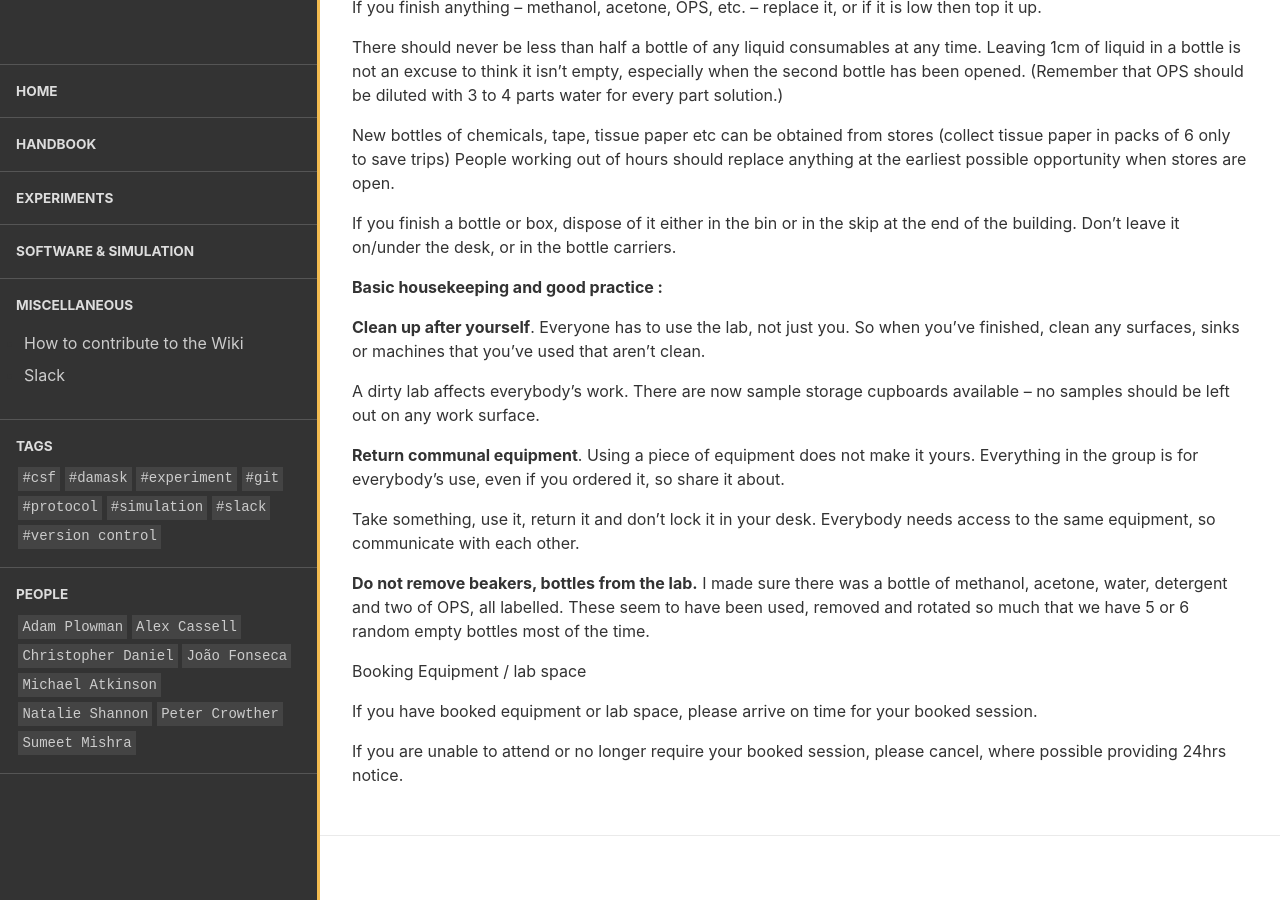
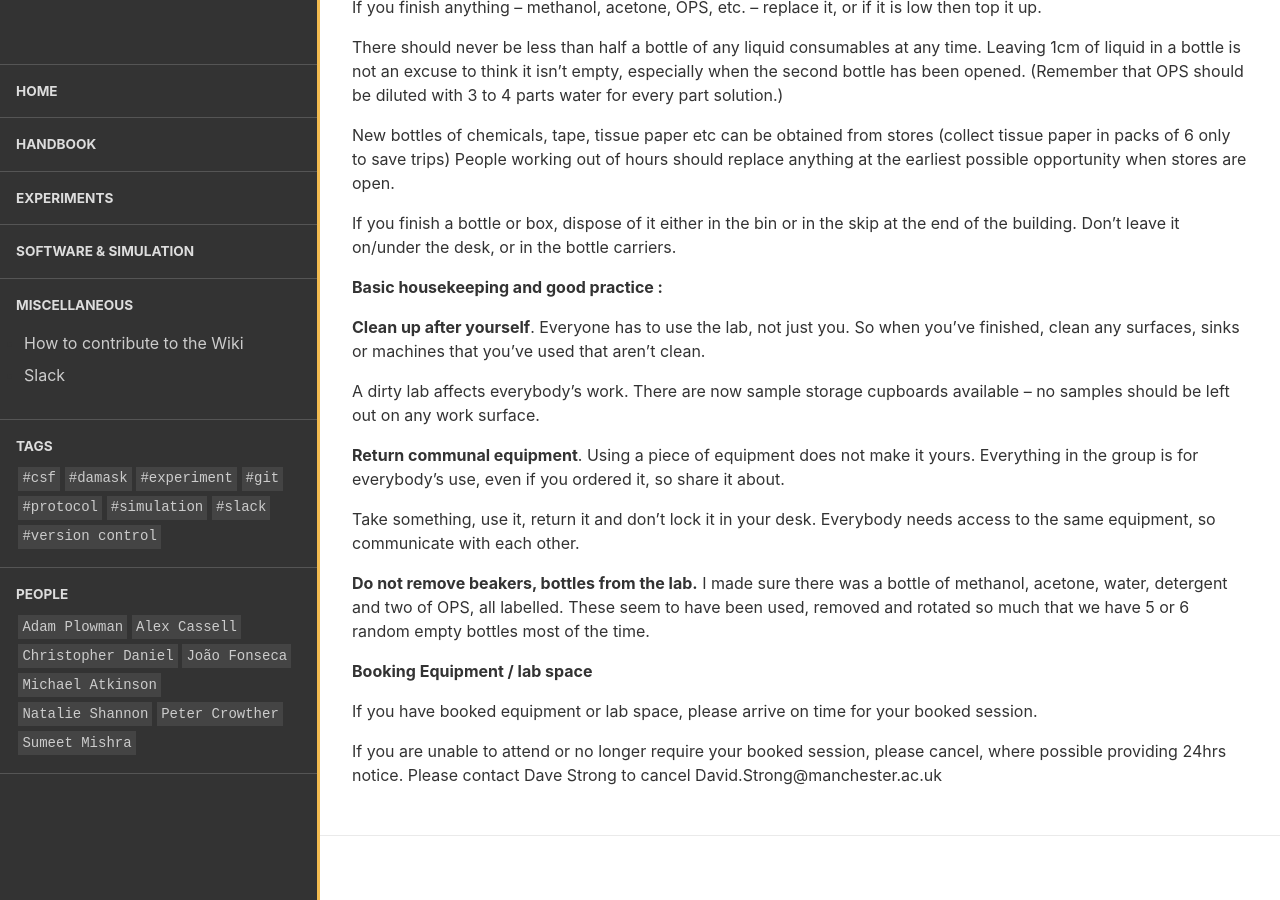
Before and after one commit to LightForm-group/wiki, a Jekyll site: the page built from collections/_handbook/labsequip.md, in a window 1280 px wide and 900 px high, scrolled down 1122 px. Built offline with Jekyll 4.4.1, drawn with Linux system fonts in a browser that asks for light colours.

Commit message:
Update labsequip.md

```diff
--- a/collections/_handbook/labsequip.md
+++ b/collections/_handbook/labsequip.md
@@ -63,8 +63,9 @@ contact Dave Strong via:
 
   **Do not remove beakers, bottles from the lab.** I made sure there was a bottle of methanol, acetone, water, detergent and two of OPS, all labelled. These seem to have been used, removed and rotated so much that we have 5 or 6 random empty bottles most of the time.
 
-  Booking Equipment / lab space
+  **Booking Equipment / lab space**
 
   If you have booked equipment or lab space, please arrive on time for your booked session.
 
   If you are unable to attend or no longer require your booked session, please cancel, where possible providing 24hrs notice.
+  Please contact Dave Strong to cancel David.Strong@manchester.ac.uk
```
